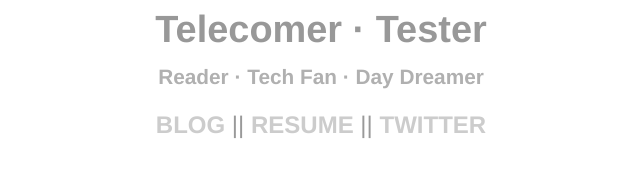
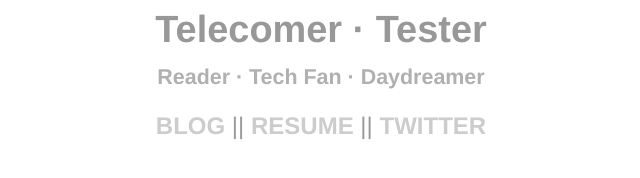
Before and after one commit to happybit/landingpage, a plain HTML site: page index.html in a window 1280 px wide. Shown: the part 162-340 px from the top of the page, 319-959 px from the left. Drawn offline with Linux system fonts and the light colour scheme.

Commit message:
update readme

```diff
--- a/index.html
+++ b/index.html
@@ -13,7 +13,7 @@
 <article>
 <h1>I'm <span><I>P. Zheng</I></span></h1>
 <h2>Telecomer <B>&#183</B> Tester</h2>
-<h3>Reader <B>&#183</B> Tech Fan <B>&#183</B> Day Dreamer</h3>
+<h3>Reader <B>&#183</B> Tech Fan <B>&#183</B> Daydreamer</h3>
 <p><a href="http://blog.pzheng.me">BLOG</a> || <a href="http://cv.pzheng.me">RESUME</a> || <a href="https://twitter.com/knoise">TWITTER</a></p>
 </article>
 <script>
--- a/stylesheets/main.css
+++ b/stylesheets/main.css
@@ -27,7 +27,7 @@ h1 {
  h3 {
 	font-weight: bold;
 	color: #B0B0B0;
-	font-size: 1.3em;
+	font-size: 1.34em;
 	line-height: 1em
  }
 
```
